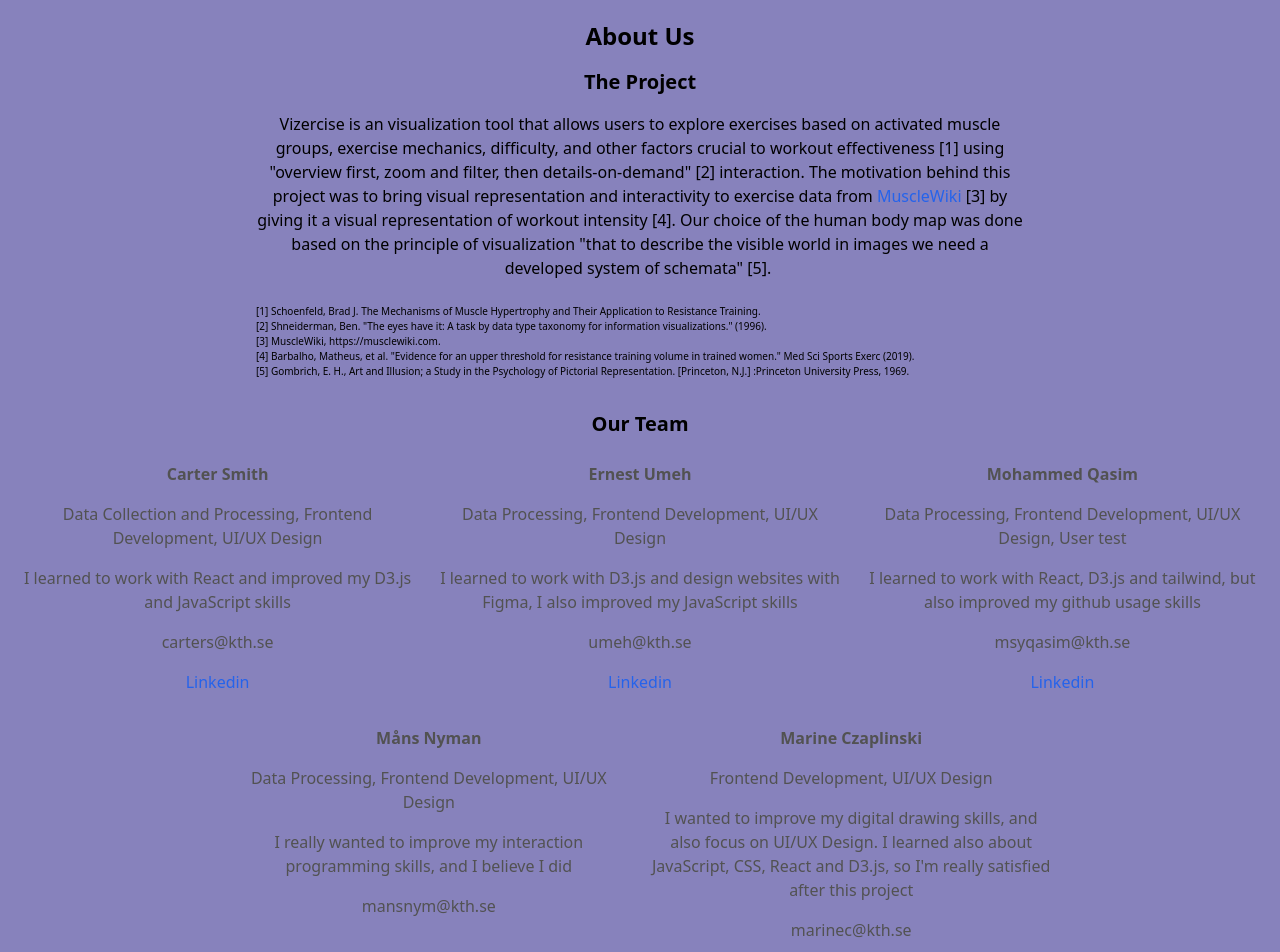
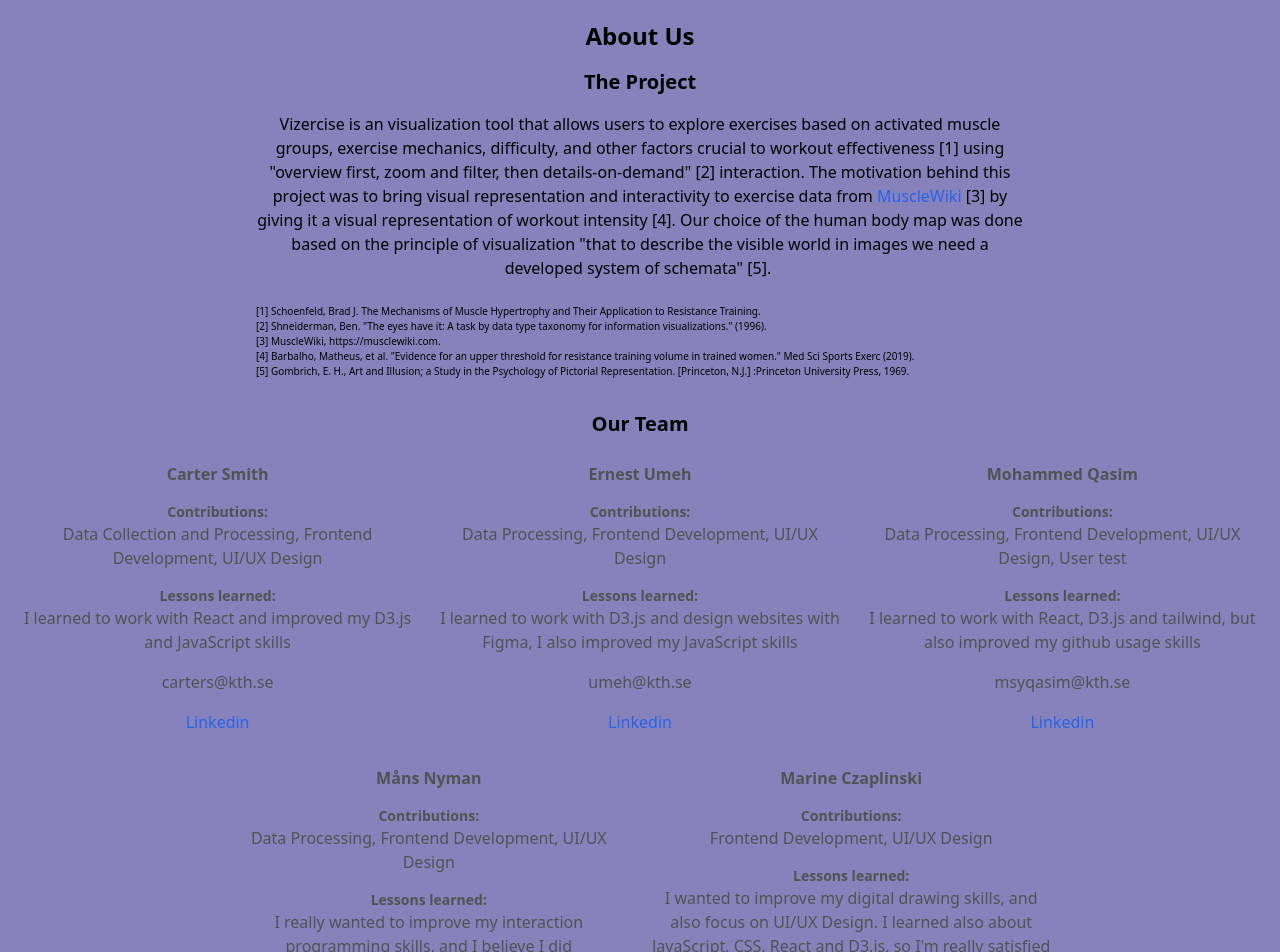
Before and after one commit to ernum/Vizercise, a Next.js app: page /about in a window 1280 px wide. Shown: the top 952 px of the page. Built offline with nearby package versions, Linux system fonts and the light colour scheme.

Commit message:
fix: About us section

```diff
--- a/src/pages/about.js
+++ b/src/pages/about.js
@@ -26,9 +26,11 @@ function About() {
                         <div className="column" style={{ display: 'inline-block', width: '33%', alignItems: 'center' }}>
                             <div className="card">
                                 <div className="container" style={{ marginBottom: '1em', display: 'flex', flexDirection: 'column', justifyContent: 'flex-start', height: '100%' }}>
-                                    <h2 className="text-center p-2 text-neutral-600 py-2 font-bold">Carter Smith</h2>
-                                <p className="text-center p-2 text-neutral-600 py-2 font-normal">Data Collection and Processing, Frontend Development, UI/UX Design</p>
-                                <p className="text-center p-2 text-neutral-600 py-2 font-normal">I learned to work with React and improved my D3.js and JavaScript skills</p>
+                                <h2 className="text-center p-2 text-neutral-600 py-2 font-bold">Carter Smith</h2>
+                                <p className="text-center pt-2 text-neutral-600 font-bold text-sm">Contributions:</p>
+                                <p className="text-center px-2 pb-2 text-neutral-600 font-normal">Data Collection and Processing, Frontend Development, UI/UX Design</p>
+                                <p className="text-center pt-2 text-neutral-600 font-bold text-sm">Lessons learned:</p>
+                                <p className="text-center px-2 pb-2 text-neutral-600 font-normal">I learned to work with React and improved my D3.js and JavaScript skills</p>
                                 <p className="text-center p-2 text-neutral-600 py-2 font-normal">carters@kth.se</p>
                                 <a href="https://www.linkedin.com/in/carterwsmith" className="text-center p-2 text-blue-600 py-2 font-normal">Linkedin</a>
                                 </div>
@@ -39,8 +41,10 @@ function About() {
                             <div className="card">
                                 <div className="container" style={{ marginBottom: '1em', display: 'flex', flexDirection: 'column', justifyContent: 'flex-start', height: '100%' }}>
                                 <h2 className="text-center p-2 text-neutral-600 py-2 font-bold">Ernest Umeh</h2>
-                                <p className="text-center p-2 text-neutral-600 py-2 font-normal">Data Processing, Frontend Development, UI/UX Design</p>
-                                <p className="text-center p-2 text-neutral-600 py-2 font-normal">I learned to work with D3.js and design websites with Figma, I also improved my JavaScript skills</p>
+                                <p className="text-center pt-2 text-neutral-600 font-bold text-sm">Contributions:</p>
+                                <p className="text-center px-2 pb-2 text-neutral-600 font-normal">Data Processing, Frontend Development, UI/UX Design</p>
+                                <p className="text-center pt-2 text-neutral-600 font-bold text-sm">Lessons learned:</p>
+                                <p className="text-center px-2 pb-2 text-neutral-600 font-normal">I learned to work with D3.js and design websites with Figma, I also improved my JavaScript skills</p>
                                 <p className="text-center p-2 text-neutral-600 py-2 font-normal">umeh@kth.se</p>
                                 <a href="https://www.linkedin.com/in/ernest-umeh" className="text-center p-2 text-blue-600 py-2 font-normal">Linkedin</a>
                                 </div>
@@ -51,8 +55,10 @@ function About() {
                             <div className="card">
                                 <div className="container" style={{ marginBottom: '1em', display: 'flex', flexDirection: 'column', justifyContent: 'flex-start', height: '100%' }}>
                                 <h2 className="text-center p-2 text-neutral-600 py-2 font-bold">Mohammed Qasim</h2>
-                                <p className="text-center p-2 text-neutral-600 py-2 font-normal">Data Processing, Frontend Development, UI/UX Design, User test</p>
-                                <p className="text-center p-2 text-neutral-600 py-2 font-normal">I learned to work with React, D3.js and tailwind, but also improved my github usage skills</p>
+                                <p className="text-center pt-2 text-neutral-600 font-bold text-sm">Contributions:</p>
+                                <p className="text-center px-2 pb-2 text-neutral-600 font-normal">Data Processing, Frontend Development, UI/UX Design, User test</p>
+                                <p className="text-center pt-2 text-neutral-600 font-bold text-sm">Lessons learned:</p>
+                                <p className="text-center px-2 pb-2 text-neutral-600 font-normal">I learned to work with React, D3.js and tailwind, but also improved my github usage skills</p>
                                 <p className="text-center p-2 text-neutral-600 py-2 font-normal">msyqasim@kth.se</p>
                                 <a href="https://www.linkedin.com/in/modi-qasim/" className="text-center p-2 text-blue-600 py-2 font-normal">Linkedin</a>
                                 </div>
@@ -65,10 +71,11 @@ function About() {
                             <div className="card">
                                 <div className="container" style={{ marginBottom: '1em', display: 'flex', flexDirection: 'column', justifyContent: 'flex-start', height: '100%' }}>
                                 <h2 className="text-center p-2 text-neutral-600 py-2 font-bold">M{"\u00E5"}ns Nyman</h2>
-                                    <p className="text-center p-2 text-neutral-600 py-2 font-normal">Data Processing, Frontend Development, UI/UX Design</p>
-                                    <p className="text-center p-2 text-neutral-600 py-2 font-normal">I really wanted to improve my interaction programming skills, and I believe I did</p>
-                                    <p className="text-center p-2 text-neutral-600 py-2 font-normal">mansnym@kth.se</p>
-
+                                <p className="text-center pt-2 text-neutral-600 font-bold text-sm">Contributions:</p>
+                                <p className="text-center px-2 pb-2 text-neutral-600 font-normal">Data Processing, Frontend Development, UI/UX Design</p>
+                                <p className="text-center pt-2 text-neutral-600 font-bold text-sm">Lessons learned:</p>
+                                <p className="text-center px-2 pb-2 text-neutral-600 font-normal">I really wanted to improve my interaction programming skills, and I believe I did</p>
+                                <p className="text-center p-2 text-neutral-600 py-2 font-normal">mansnym@kth.se</p>
                                 </div>
                             </div>
                         </div>
@@ -76,13 +83,13 @@ function About() {
                         <div className="column" style={{ display: 'inline-block', width: '33%', alignItems: 'center' }}>
                             <div className="card">
                                 <div className="container" style={{ marginBottom: '1em', display: 'flex', flexDirection: 'column', justifyContent: 'flex-start', height: '100%' }}>
-
                                 <h2 className="text-center p-2 text-neutral-600 py-2 font-bold">Marine Czaplinski</h2>
-                                    <p className="text-center p-2 text-neutral-600 py-2 font-normal">Frontend Development, UI/UX Design</p>
-                                <p className="text-center p-2 text-neutral-600 py-2 font-normal">I wanted to improve my digital drawing skills, and also focus on UI/UX Design. I learned also about JavaScript, CSS, React and D3.js, so I&apos;m really satisfied after this project</p>
+                                <p className="text-center pt-2 text-neutral-600 font-bold text-sm">Contributions:</p>
+                                <p className="text-center px-2 pb-2 text-neutral-600 font-normal">Frontend Development, UI/UX Design</p>
+                                <p className="text-center pt-2 text-neutral-600 font-bold text-sm">Lessons learned:</p>
+                                <p className="text-center px-2 pb-2 text-neutral-600 font-normal">I wanted to improve my digital drawing skills, and also focus on UI/UX Design. I learned also about JavaScript, CSS, React and D3.js, so I&apos;m really satisfied after this project</p>
                                 <p className="text-center p-2 text-neutral-600 py-2 font-normal">marinec@kth.se</p>
                                 <a href="https://www.linkedin.com/in/marine-czaplinski/" className="text-center p-2 text-blue-600 py-2 font-normal">Linkedin</a>
-
                                 </div>
                             </div>
                         </div>
```
